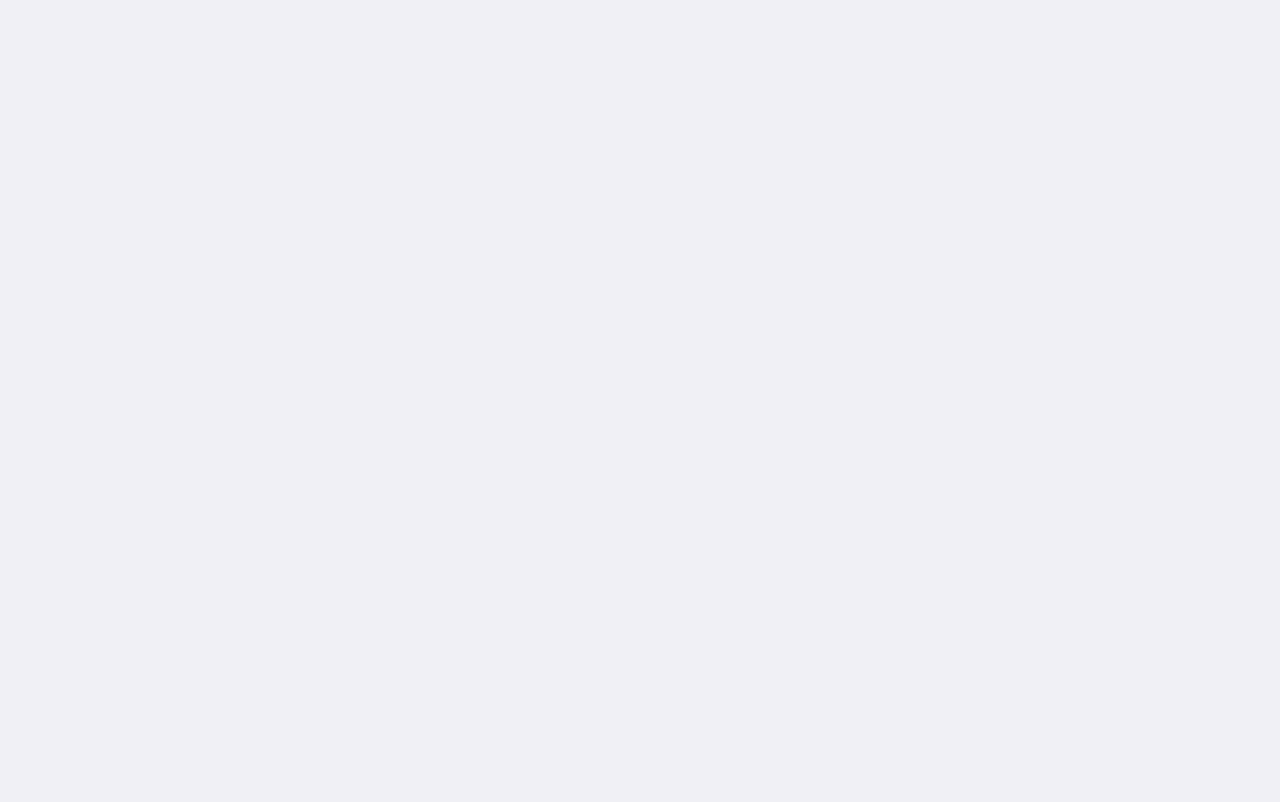
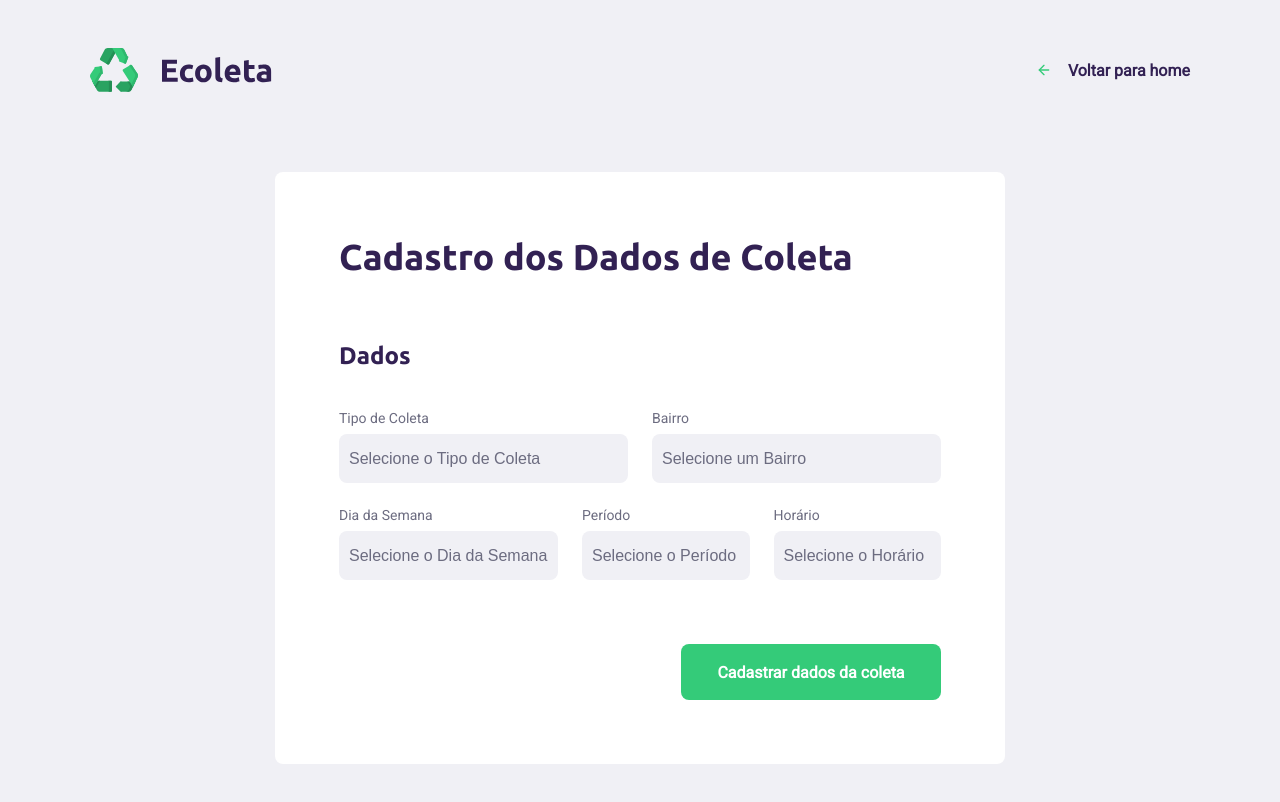
Before and after one commit to felippefaeda/conscientizapn-web, a React (Create React App) app: page /coleta in a window 1280 px wide. Before the commit this address had no page. Shown: the top 802 px of the page. Built offline with nearby package versions, Linux system fonts and the light colour scheme.

Commit message:
Criação da tela de dados de coleta

```diff
--- a/src/App.tsx
+++ b/src/App.tsx
@@ -4,6 +4,7 @@ import './App.css';
 import {BrowserRouter as Router, Routes, Route} from 'react-router-dom';
 import Home from './pages/Home';
 import CreatePoint from './pages/CreatePoint';
+import Coleta from './pages/Coleta';
 
 
 function App() {
@@ -12,6 +13,7 @@ function App() {
      <Routes>
        <Route path='/' element={<Home/>}/>
        <Route path='/create-point' element={<CreatePoint/>}/>
+       <Route path='/coleta' element={<Coleta/>}/>
      </Routes>
    </Router>
   );
--- /dev/null
+++ b/src/pages/Coleta/index.tsx
@@ -0,0 +1,162 @@
+import logo from '../../assets/logo.svg';
+import React, { useEffect, useState, ChangeEvent, FormEvent } from 'react';
+import { Link, Navigate, useNavigate } from 'react-router-dom';
+import {FiArrowLeft} from 'react-icons/fi';
+import axios from 'axios';
+import { LeafletMouseEvent } from 'leaflet';
+import api from '../../services/api';
+
+import './style.css';
+
+
+const Coleta = () => {
+
+    const [selectedBairro, setSelectedBairro] = useState('0');
+    const [selectedTipo, setSelectedTipo] = useState('0');
+    const [selectedDia, setSelectedDia] = useState('0');
+    const [selectedPeriodo, setSelectedPeriodo] = useState('0');
+    const [selectedHorario, setSelectedHorario] = useState('0');
+
+    const navigate = useNavigate();
+
+    function handleSelectBairro(event: ChangeEvent<HTMLSelectElement>){
+        const bairro = event.target.value;
+
+        setSelectedBairro(bairro);
+    };
+
+    function handleSelectTipo(event: ChangeEvent<HTMLSelectElement>){
+        const tipo = event.target.value;
+
+        setSelectedTipo(tipo);
+    };
+
+    function handleSelectDia(event: ChangeEvent<HTMLSelectElement>){
+        const dia_semana = event.target.value;
+
+        setSelectedDia(dia_semana);
+    };
+
+    function handleSelectPeriodo(event: ChangeEvent<HTMLSelectElement>){
+        const periodo = event.target.value;
+
+        setSelectedPeriodo(periodo);
+    };
+
+    function handleSelectHorario(event: ChangeEvent<HTMLSelectElement>){
+        const horario = event.target.value;
+
+        setSelectedHorario(horario);
+    };
+
+
+    async function handleSubmit(event: FormEvent){
+        event.preventDefault();
+
+        const tipo = selectedTipo;
+        const bairro = selectedBairro;
+        const dia_semana = selectedDia;
+        const periodo = selectedPeriodo;
+        const horario = selectedHorario;
+
+        const data = {
+            tipo,
+            bairro,
+            dia_semana,
+            periodo,
+            horario
+        };
+
+        await api.post('coleta', data);
+
+        alert('Dados da coleta cadastrado!');
+
+        navigate('/');
+    }
+
+
+    return(
+        <div id="page-coleta">
+            <header>
+                <img src={logo} alt="Ecoleta" />
+
+                <Link to="/">
+                    <FiArrowLeft/>
+                    Voltar para home
+                </Link>
+
+            </header>
+
+            <form onSubmit={handleSubmit}>
+                <h1>Cadastro dos Dados de Coleta</h1>
+
+                <fieldset>
+                    <legend>
+                        <h2>Dados</h2>
+                    </legend>
+                    <div className="field-group">
+                        <div className="field">
+                            <label htmlFor="tipo">Tipo de Coleta</label>
+                            <select
+                            name="tipo"
+                            id="tipo"
+                            value={selectedTipo}
+                            onChange={handleSelectTipo}>
+                                <option value="0">Selecione o Tipo de Coleta</option>
+                            </select>
+                        </div>
+                        <div className="field">
+                            <label htmlFor="bairro">Bairro</label>
+                            <select
+                            name="bairro"
+                            id="bairro"
+                            value={selectedBairro}
+                            onChange={handleSelectBairro}>
+                                <option value="0">Selecione um Bairro</option>
+                            </select>
+                        </div>
+                    </div>
+                    <div className="field-group">
+                        <div className="field">
+                            <label htmlFor="dia_semana">Dia da Semana</label>
+                            <select
+                            name="dia_semana"
+                            id="dia_semana"
+                            value={selectedDia}
+                            onChange={handleSelectDia}>
+                                <option value="0">Selecione o Dia da Semana</option>
+                            </select>
+                        </div>
+                        <div className="field">
+                            <label htmlFor="periodo">Período</label>
+                            <select
+                            name="periodo"
+                            id="periodo"
+                            value={selectedPeriodo}
+                            onChange={handleSelectPeriodo}>
+                                <option value="0">Selecione o Período</option>
+                            </select>
+                        </div>
+                        <div className="field">
+                            <label htmlFor="horario">Horário</label>
+                            <select
+                            name="horario"
+                            id="horario"
+                            value={selectedHorario}
+                            onChange={handleSelectHorario}>
+                                <option value="0">Selecione o Horário</option>
+                            </select>
+                        </div>
+                    </div>
+                </fieldset>
+
+                <button type="submit">
+                    Cadastrar dados da coleta
+                </button>
+
+            </form>
+        </div>
+    );
+};
+
+export default Coleta;
--- /dev/null
+++ b/src/pages/Coleta/style.css
@@ -0,0 +1,205 @@
+#page-coleta {
+    width: 100%;
+    max-width: 1100px;
+
+    margin: 0 auto;
+  }
+
+  #page-coleta header {
+    margin-top: 48px;
+
+    display: flex;
+    justify-content: space-between;
+    align-items: center;
+  }
+
+  #page-coleta header a {
+    color: var(--title-color);
+    font-weight: bold;
+    text-decoration: none;
+
+    display: flex;
+    align-items: center;
+  }
+
+  #page-coleta header a svg {
+    margin-right: 16px;
+    color: var(--primary-color);
+  }
+
+  #page-coleta form {
+    margin: 80px auto;
+    padding: 64px;
+    max-width: 730px;
+    background: #FFF;
+    border-radius: 8px;
+
+    display: flex;
+    flex-direction: column;
+  }
+
+  #page-coleta form h1 {
+    font-size: 36px;
+  }
+
+  #page-coleta form fieldset {
+    margin-top: 64px;
+    min-inline-size: auto;
+    border: 0;
+  }
+
+  #page-coleta form legend {
+    width: 100%;
+    display: flex;
+    justify-content: space-between;
+    align-items: center;
+    margin-bottom: 40px;
+  }
+
+  #page-coleta form legend h2 {
+    font-size: 24px;
+  }
+
+  #page-coleta form legend span {
+    font-size: 14px;
+    font-weight: normal;
+    color: var(--text-color);
+  }
+
+  #page-coleta form .field-group {
+    flex: 1;
+    display: flex;
+  }
+
+  #page-coleta form .field {
+    flex: 1;
+
+    display: flex;
+    flex-direction: column;
+    margin-bottom: 24px;
+  }
+
+  #page-coleta form .field input[type=text],
+  #page-coleta form .field textarea,
+  #page- form .field input[type=email],
+  #page-coleta form .field input[type=number] {
+    flex: 1;
+    background: #F0F0F5;
+    border-radius: 8px;
+    border: 0;
+    padding: 16px 24px;
+    font-size: 16px;
+    color: #6C6C80;
+  }
+
+
+  #page-coleta form .field select {
+    -webkit-appearance: none;
+    -moz-appearance: none;
+    appearance: none;
+    flex: 1;
+    background: #F0F0F5;
+    border-radius: 8px;
+    border: 0;
+    padding: 16px 10px;
+    font-size: 16px;
+    color: #6C6C80;
+  }
+
+  #page-coleta form .field input::placeholder {
+    color: #A0A0B2;
+  }
+
+  #page-coleta form .field label {
+    font-size: 14px;
+    margin-bottom: 8px;
+  }
+
+  #page-coleta form .field :disabled {
+    cursor: not-allowed;
+  }
+
+  #page-coleta form .field-group .field + .field {
+    margin-left: 24px;
+  }
+
+  #page-coleta form .field-group input + input {
+    margin-left: 24px;
+  }
+
+  #page-coleta form .field-check {
+    flex-direction: row;
+    align-items: center;
+  }
+
+  #page-coleta form .field-check input[type=checkbox] {
+    background: #F0F0F5;
+  }
+
+  #page-coleta form .field-check label {
+    margin: 0 0 0 8px;
+  }
+
+  #page-coleta form .leaflet-container {
+    width: 100%;
+    height: 350px;
+    border-radius: 8px;
+    margin-bottom: 24px;
+  }
+
+  #page-coleta form button {
+    width: 260px;
+    height: 56px;
+    background: var(--primary-color);
+    border-radius: 8px;
+    color: #FFF;
+    font-weight: bold;
+    font-size: 16px;
+    border: 0;
+    align-self: flex-end;
+    margin-top: 40px;
+    transition: background-color 0.2s;
+    cursor: pointer;
+  }
+
+  #page-coleta form button:hover {
+    background: #2FB86E;
+  }
+
+  .items-grid {
+    display: grid;
+    grid-template-columns: repeat(3, 1fr);
+    gap: 16px;
+    list-style: none;
+  }
+
+  .items-grid li {
+    background: #f5f5f5;
+    border: 2px solid #f5f5f5;
+    height: 180px;
+    border-radius: 8px;
+    padding: 32px 24px 16px;
+
+    display: flex;
+    flex-direction: column;
+    justify-content: space-between;
+    align-items: center;
+
+    text-align: center;
+
+    cursor: pointer;
+  }
+
+  .items-grid li span {
+    flex: 1;
+    margin-top: 12px;
+
+    display: flex;
+    align-items: center;
+    color: var(--title-color)
+  }
+
+  .items-grid li.selected {
+    background: #E1FAEC;
+    border: 2px solid #34CB79;
+  }
--- a/src/pages/Home/index.tsx
+++ b/src/pages/Home/index.tsx
@@ -19,7 +19,7 @@ const Home = () => {
           <h1>Seu marketplace de coleta de resíduos</h1>
           <p>Ajudamos pessoas a encontrarem pontos de coleta de forma eficiente.</p>
 
-          <Link to="/create-point">
+          <Link to="/coleta">
             <span>
               <FiLogIn />
             </span>
```
